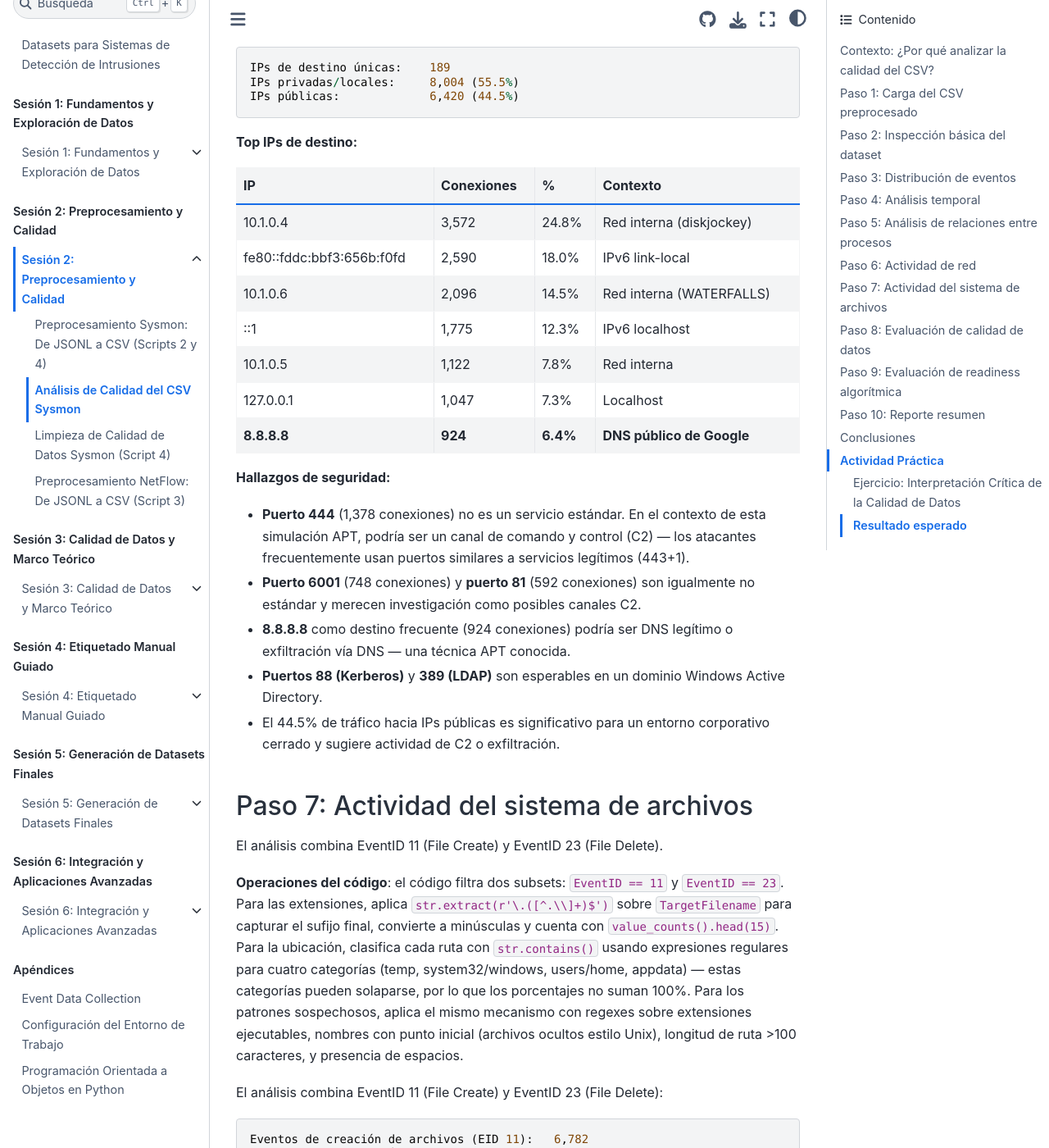
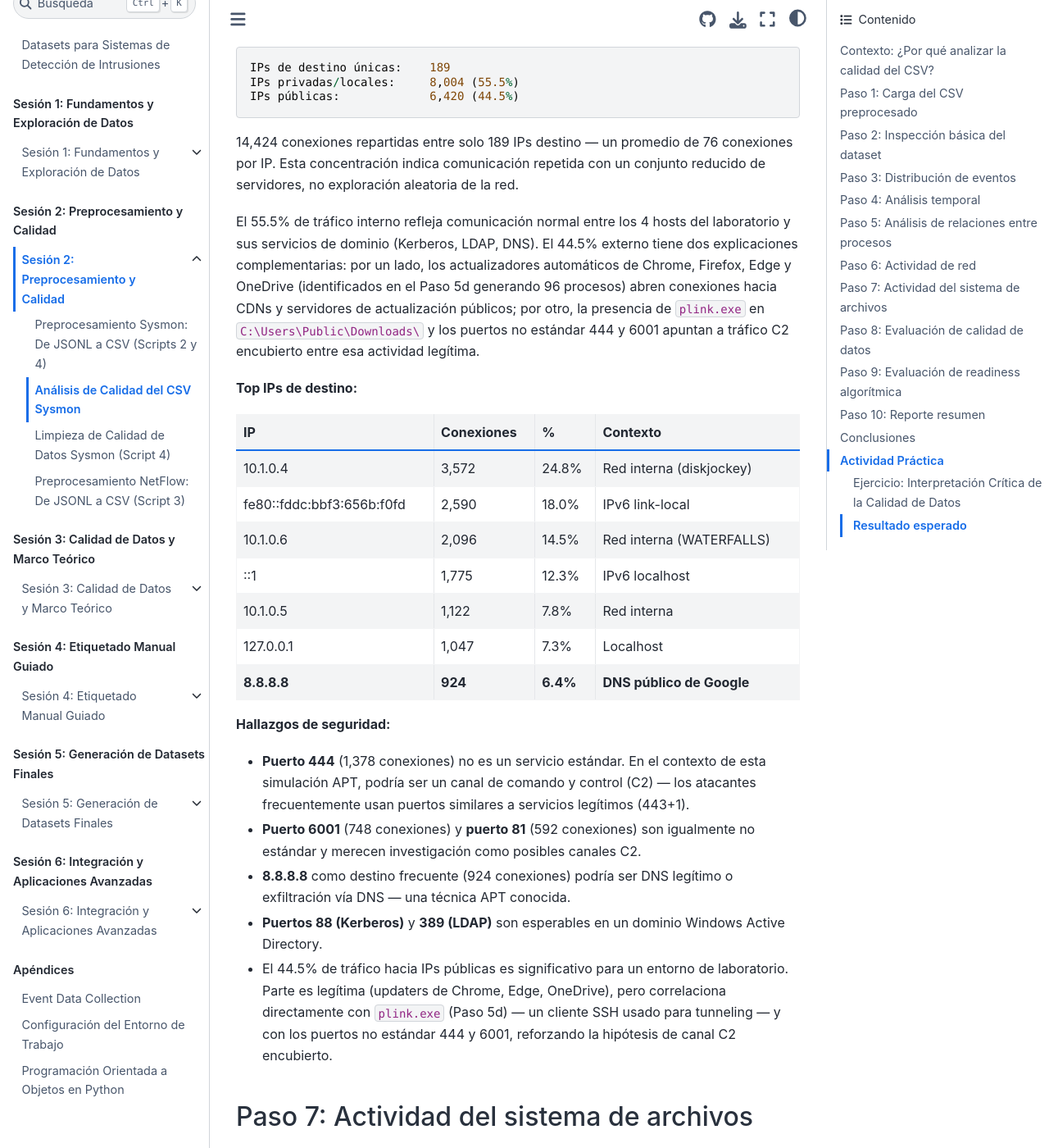
Before and after one commit to ollerenac/curso2026, a Jupyter Book: the page built from sesion-2/8-analisis-calidad-csv.md, in a window 1280 px wide and 1400 px high, scrolled down 23663 px. Shown: the whole window at 82% size. Built offline with Jupyter Book 1.0.4 settings and Sphinx 7.4.7 and the Sphinx Book theme 1.1.4, drawn with Linux system fonts in a browser that asks for light colours.

Commit message:
fix(sesion-2): add IP classification interpretation and enrich 44.5% public traffic hallazgo in Paso 6
Co-Authored-By: Claude Sonnet 4.6 <noreply@anthropic.com>

````diff
--- a/sesion-2/8-analisis-calidad-csv.md
+++ b/sesion-2/8-analisis-calidad-csv.md
@@ -577,6 +577,10 @@ IPs privadas/locales:     8,004 (55.5%)
 IPs públicas:             6,420 (44.5%)
 ```
 
+14,424 conexiones repartidas entre solo 189 IPs destino — un promedio de 76 conexiones por IP. Esta concentración indica comunicación repetida con un conjunto reducido de servidores, no exploración aleatoria de la red.
+
+El 55.5% de tráfico interno refleja comunicación normal entre los 4 hosts del laboratorio y sus servicios de dominio (Kerberos, LDAP, DNS). El 44.5% externo tiene dos explicaciones complementarias: por un lado, los actualizadores automáticos de Chrome, Firefox, Edge y OneDrive (identificados en el Paso 5d generando 96 procesos) abren conexiones hacia CDNs y servidores de actualización públicos; por otro, la presencia de `plink.exe` en `C:\Users\Public\Downloads\` y los puertos no estándar 444 y 6001 apuntan a tráfico C2 encubierto entre esa actividad legítima.
+
 **Top IPs de destino:**
 
 | IP | Conexiones | % | Contexto |
@@ -595,7 +599,7 @@ IPs públicas:             6,420 (44.5%)
 - **Puerto 6001** (748 conexiones) y **puerto 81** (592 conexiones) son igualmente no estándar y merecen investigación como posibles canales C2.
 - **8.8.8.8** como destino frecuente (924 conexiones) podría ser DNS legítimo o exfiltración vía DNS — una técnica APT conocida.
 - **Puertos 88 (Kerberos)** y **389 (LDAP)** son esperables en un dominio Windows Active Directory.
-- El 44.5% de tráfico hacia IPs públicas es significativo para un entorno corporativo cerrado y sugiere actividad de C2 o exfiltración.
+- El 44.5% de tráfico hacia IPs públicas es significativo para un entorno de laboratorio. Parte es legítima (updaters de Chrome, Edge, OneDrive), pero correlaciona directamente con `plink.exe` (Paso 5d) — un cliente SSH usado para tunneling — y con los puertos no estándar 444 y 6001, reforzando la hipótesis de canal C2 encubierto.
 
 ## Paso 7: Actividad del sistema de archivos
 
````
